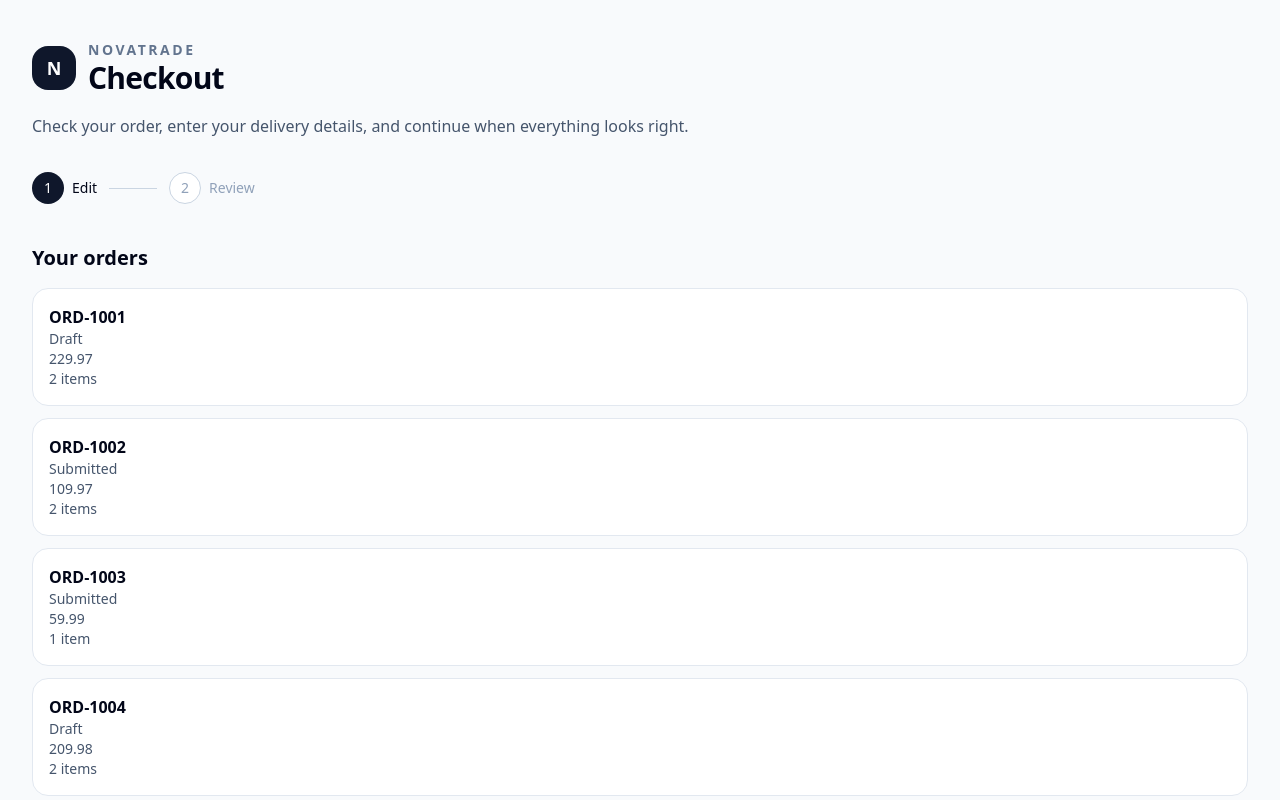
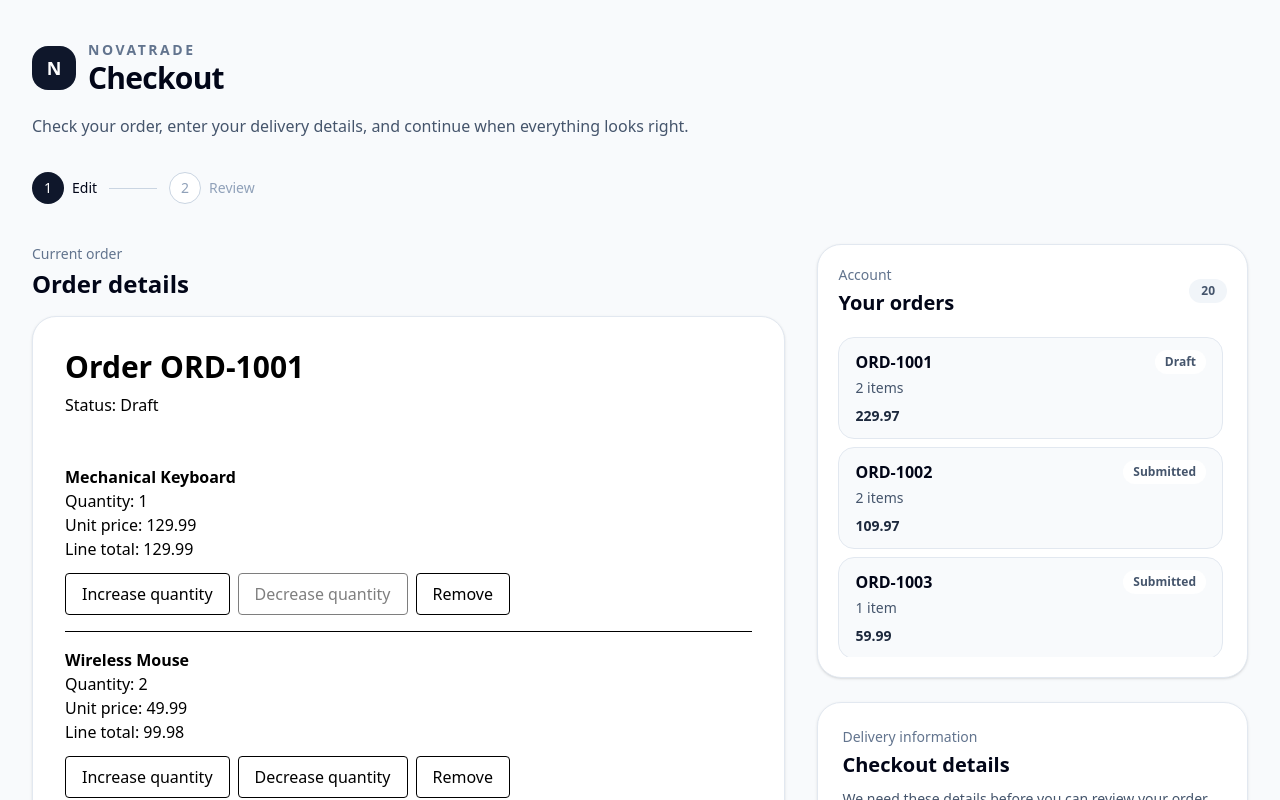
Before and after one commit to Olivierentwicklung/novatrade-frontend, an Angular app: page / in a window 1280 px wide. Shown: the top 800 px of the page. Built offline with nearby package versions, Linux system fonts and the light colour scheme; data requests are answered from the project's data file.

Commit message:
feat(ch27): offer cancellation for submitted order

```diff
--- a/src/app/app.html
+++ b/src/app/app.html
@@ -62,38 +62,12 @@
         </div>
       }
 
-      <section class="mb-8" aria-labelledby="orders-heading">
-        <h2 id="orders-heading" class="text-xl font-bold text-slate-950">Your orders</h2>
-
-        <div class="mt-4 space-y-3">
-          @for (order of orders(); track order.id) {
-            <article class="rounded-2xl border border-slate-200 bg-white p-4">
-              <p class="font-semibold text-slate-950">
-                {{ order.id }}
-              </p>
-
-              <p class="text-sm text-slate-600">
-                {{ order.status }}
-              </p>
-
-              <p class="text-sm text-slate-600">
-                {{ order.total }}
-              </p>
-
-              <p class="text-sm text-slate-600">
-                {{ order.itemCount }} {{ order.itemCount === 1 ? 'item' : 'items' }}
-              </p>
-            </article>
-          }
-        </div>
-      </section>
-
       <div class="grid gap-8 lg:grid-cols-[minmax(0,1.4fr)_minmax(320px,0.8fr)]">
-        <!-- Order -->
+        <!-- Current order -->
         <section aria-labelledby="order-details-heading">
           <div class="mb-4 flex items-end justify-between gap-4">
             <div>
-              <p class="text-sm font-medium text-slate-500">Your basket</p>
+              <p class="text-sm font-medium text-slate-500">Current order</p>
 
               <h2 id="order-details-heading" class="mt-1 text-2xl font-bold text-slate-950">
                 Order details
@@ -105,29 +79,67 @@
             @if (order(); as currentOrder) {
               @if (currentOrder.status === 'Submitted') {
                 <div class="p-6">
+                  <div
+                    class="flex flex-col gap-4 border-b border-slate-100 pb-6 sm:flex-row sm:items-start sm:justify-between"
+                  >
+                    <div>
                       <p class="text-sm font-medium text-slate-500">
                         {{ currentOrder.id }}
                       </p>
 
-                  <h2 class="mt-1 text-2xl font-bold text-slate-950">
+                      <div class="mt-2 flex items-center gap-3">
+                        <h2 class="text-2xl font-bold text-slate-950">Submitted order</h2>
+
+                        <span
+                          class="rounded-full bg-emerald-50 px-3 py-1 text-xs font-semibold text-emerald-700"
+                        >
                           {{ currentOrder.status }}
-                  </h2>
+                        </span>
+                      </div>
+
+                      <p class="mt-2 text-sm leading-6 text-slate-600">
+                        This order has been submitted and can no longer be edited.
+                      </p>
+                    </div>
+
+                    <button
+                      type="button"
+                      aria-label="Cancel order"
+                      class="inline-flex shrink-0 items-center justify-center rounded-xl border border-red-200 bg-white px-4 py-2.5 text-sm font-semibold text-red-700 transition hover:bg-red-50 focus:outline-none focus:ring-4 focus:ring-red-100"
+                    >
+                      Cancel order
+                    </button>
+                  </div>
 
                   <div class="mt-6 space-y-4">
                     @for (line of currentOrder.lines; track line.productName) {
+                      <div
+                        class="flex items-start justify-between gap-6 rounded-2xl bg-slate-50 p-4"
+                      >
                         <div>
                           <p class="font-semibold text-slate-950">
                             {{ line.productName }}
                           </p>
 
-                        <p class="text-sm text-slate-600">Quantity: {{ line.quantity }}</p>
+                          <p class="mt-1 text-sm text-slate-600">Quantity: {{ line.quantity }}</p>
+                        </div>
 
-                        <p class="text-sm text-slate-600">Unit price: {{ line.unitPrice }}</p>
+                        <p class="shrink-0 text-sm font-medium text-slate-700">
+                          {{ line.unitPrice }}
+                        </p>
                       </div>
                     }
                   </div>
 
-                  <p class="mt-6 font-semibold text-slate-950">Total: {{ currentOrder.total }}</p>
+                  <div
+                    class="mt-6 flex items-center justify-between border-t border-slate-100 pt-6"
+                  >
+                    <span class="text-sm font-medium text-slate-600"> Total </span>
+
+                    <span class="text-xl font-bold text-slate-950">
+                      {{ currentOrder.total }}
+                    </span>
+                  </div>
                 </div>
               } @else {
                 <app-order-editor [order]="currentOrder" (orderChange)="order.set($event)" />
@@ -138,10 +150,65 @@
           </div>
         </section>
 
+        <!-- Sidebar -->
+        <aside class="space-y-6">
+          <!-- Order history -->
+          <section
+            class="rounded-3xl border border-slate-200 bg-white p-5 shadow-sm"
+            aria-labelledby="orders-heading"
+          >
+            <div class="flex items-center justify-between gap-4">
+              <div>
+                <p class="text-sm font-medium text-slate-500">Account</p>
+
+                <h2 id="orders-heading" class="mt-1 text-xl font-bold text-slate-950">
+                  Your orders
+                </h2>
+              </div>
+
+              <span
+                class="rounded-full bg-slate-100 px-3 py-1 text-xs font-semibold text-slate-600"
+              >
+                {{ orders().length }}
+              </span>
+            </div>
+
+            <div class="mt-5 max-h-80 space-y-2 overflow-y-auto pr-1">
+              @for (orderSummary of orders(); track orderSummary.id) {
+                <article class="rounded-2xl border border-slate-200 bg-slate-50 px-4 py-3">
+                  <div class="flex items-start justify-between gap-4">
+                    <div class="min-w-0">
+                      <p class="truncate font-semibold text-slate-950">
+                        {{ orderSummary.id }}
+                      </p>
+
+                      <p class="mt-1 text-sm text-slate-600">
+                        {{ orderSummary.itemCount }}
+                        {{ orderSummary.itemCount === 1 ? 'item' : 'items' }}
+                      </p>
+                    </div>
+
+                    <span
+                      class="shrink-0 rounded-full bg-white px-2.5 py-1 text-xs font-semibold text-slate-600"
+                    >
+                      {{ orderSummary.status }}
+                    </span>
+                  </div>
+
+                  <p class="mt-2 text-sm font-semibold text-slate-800">
+                    {{ orderSummary.total }}
+                  </p>
+                </article>
+              } @empty {
+                <p class="py-4 text-sm text-slate-500">No previous orders yet.</p>
+              }
+            </div>
+          </section>
+
           <!-- Checkout details -->
-        <aside aria-labelledby="checkout-details-heading">
-          <div
+          <section
             class="rounded-3xl border border-slate-200 bg-white p-6 shadow-sm lg:sticky lg:top-8"
+            aria-labelledby="checkout-details-heading"
           >
             <div class="border-b border-slate-100 pb-5">
               <p class="text-sm font-medium text-slate-500">Delivery information</p>
@@ -156,7 +223,6 @@
             </div>
 
             <div class="mt-6 space-y-6">
-              <!-- Email -->
               <div>
                 <label for="checkout-email" class="mb-2 block text-sm font-semibold text-slate-800">
                   Email address
@@ -198,7 +264,6 @@
                 }
               </div>
 
-              <!-- Address -->
               <div>
                 <label
                   for="delivery-address"
@@ -282,7 +347,7 @@
             <p class="mt-3 text-center text-xs leading-5 text-slate-500">
               Your order is not placed yet.
             </p>
-          </div>
+          </section>
         </aside>
       </div>
     </div>
```
Lines whose indentation alone changed are shown as unchanged.
